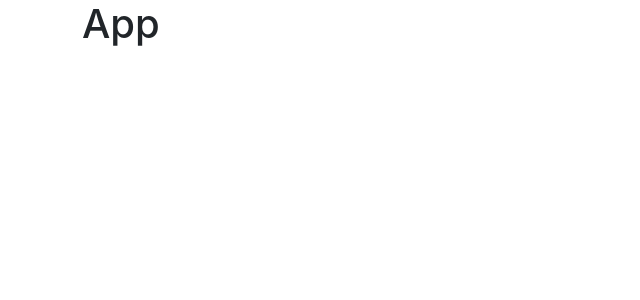
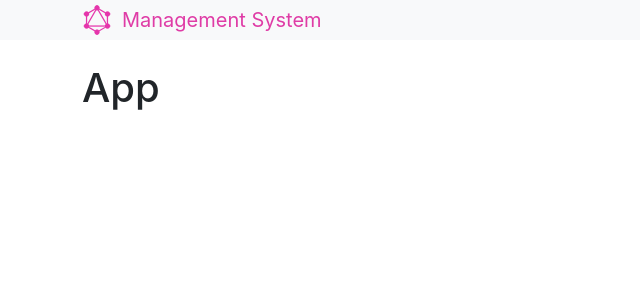
Before and after one commit to daw-maj-pl/management-system, a React (Create React App) app in the folder client/: page / in a window 1280 px wide. Shown: the top 300 px of the page, without its empty margins (0-640 px from the left). Built offline with nearby package versions, Linux system fonts and the light colour scheme.

Commit message:
Create Header component

```diff
--- a/client/src/App.js
+++ b/client/src/App.js
@@ -1,8 +1,13 @@
+import Header from './components/Header';
+
 function App() {
   return (
-    <div className="container">
-      <h1>App</h1>
-    </div>
+    <>
+      <Header />
+      <div className="container">
+        <h1>App</h1>
+      </div>
+    </>
   );
 }
 
--- /dev/null
+++ b/client/src/components/Header.jsx
@@ -0,0 +1,16 @@
+import logo from './assets/logo.png';
+
+export default function Header() {
+  return (
+    <nav className="navbar bg-light mb-4 p-0">
+      <div className="container">
+        <a className="navbar-brand" href="/">
+          <div className="d-flex">
+            <img src={logo} alt="logo" />
+            <div>Management System</div>
+          </div>
+        </a>
+      </div>
+    </nav>
+  );
+}
```
